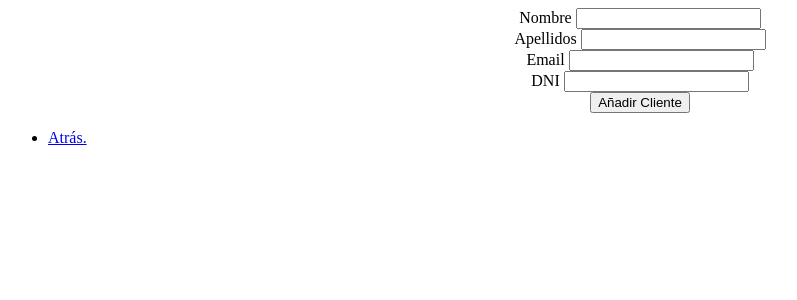
After one commit to NexuXI/proyecto_django, a Django app: page /clientes/addCliente in a window 1280 px wide. The commit adds this page. Shown: the top 300 px of the page, without its empty margins (0-797 px from the left). Run offline with Django 4.2, Linux system fonts and the light colour scheme.

Commit message:
añadir clientes desde un formulario propio

```diff
--- a/clientes_coches/models.py
+++ b/clientes_coches/models.py
@@ -3,6 +3,7 @@ from django.db import models
 
 # Create your models here.
 class Cliente(models.Model):
+    clientes = models.Manager()
     nombre = models.CharField(max_length=40)
     apellidos = models.CharField(max_length=60)
     dni = models.CharField(max_length=9)
--- /dev/null
+++ b/clientes_coches/templates/add_clientes.html
@@ -0,0 +1,36 @@
+<!DOCTYPE html>
+<html lang="en">
+<head>
+    <meta charset="UTF-8">
+    <title>Añadir clientes</title>
+</head>
+<body>
+    <form action="ver_clientes" method="post">
+        {%csrf_token%}
+        <div style="display: flex; flex-direction: column; align-items: center;">
+            <div>
+                <label>Nombre</label>
+                <input type="text" name="nombre">
+            </div>
+            <div>
+                <label>Apellidos</label>
+                <input type="text" name="apellidos">
+            </div>
+            <div>
+                <label>Email</label>
+                <input type="email" name="email">
+            </div>
+            <div>
+                <label>DNI</label>
+                <input type="text" name="dni">
+            </div>
+            <input type="submit" value="Añadir Cliente">
+        </div>
+    </form>
+    <ul>
+        <li>
+            <a href="{{request.META.HTTP_REFERER|escape}}">Atrás.</a>
+        </li>
+    </ul>
+</body>
+</html>
--- a/clientes_coches/views.py
+++ b/clientes_coches/views.py
@@ -1,3 +1,24 @@
+from clientes_coches.models import Cliente
 from django.shortcuts import render
 
+
 # Create your views here.
+def add_clientes(request):
+
+    contexto = {}
+    return render(request, "add_clientes.html", contexto)
+
+
+def ver_clientes(request):
+    if request.method == 'POST':
+        cliente = Cliente()
+        cliente.nombre = request.POST.get("nombre", "")
+        cliente.apellidos = request.POST.get("apellidos", "")
+        cliente.email = request.POST.get("email", "")
+        cliente.dni = request.POST.get("dni", "")
+        cliente.save()
+
+    clientes = Cliente.clientes.all()
+
+    contexto = {"clientes": clientes}
+    return render(request, "clientes.html", contexto)
--- a/primerProyectoDjango/urls.py
+++ b/primerProyectoDjango/urls.py
@@ -13,6 +13,7 @@ Including another URLconf
     1. Import the include() function: from django.urls import include, path
     2. Add a URL to urlpatterns:  path('blog/', include('blog.urls'))
 """
+from clientes_coches.views import ver_clientes, add_clientes
 from django.contrib import admin
 from django.urls import path
 
@@ -27,4 +28,6 @@ urlpatterns = [
     path('alumnos/listar_alumnos/', listar_alumnos, name="listado_alumnos"),
     path('deportes/futbol/listado-selecciones', listar_selecciones, name="listado_selecciones"),
     path('deportes/futbol/add_seleccion', add_seleccion, name="add_seleccion"),
+    path('clientes/ver_clientes', ver_clientes, name="ver_clientes"),
+    path('clientes/addCliente', add_clientes, name="add_clientes"),
 ]
--- a/webapp/templates/bienvenido.html
+++ b/webapp/templates/bienvenido.html
@@ -11,6 +11,7 @@
 <ul>
     <li><a href="{% url 'deportes' %}">Actulidad deportiva</a></li>
     <li><a href="{% url 'listado_alumnos' %}">Listado Alumnos</a></li>
+    <li><a href="{% url 'ver_clientes' %}">Listado Alumnos</a></li>
 </ul>
 
 
```
Also changed, not shown: clientes_coches/templates/clientes.html (added, +37 -0 lines).
